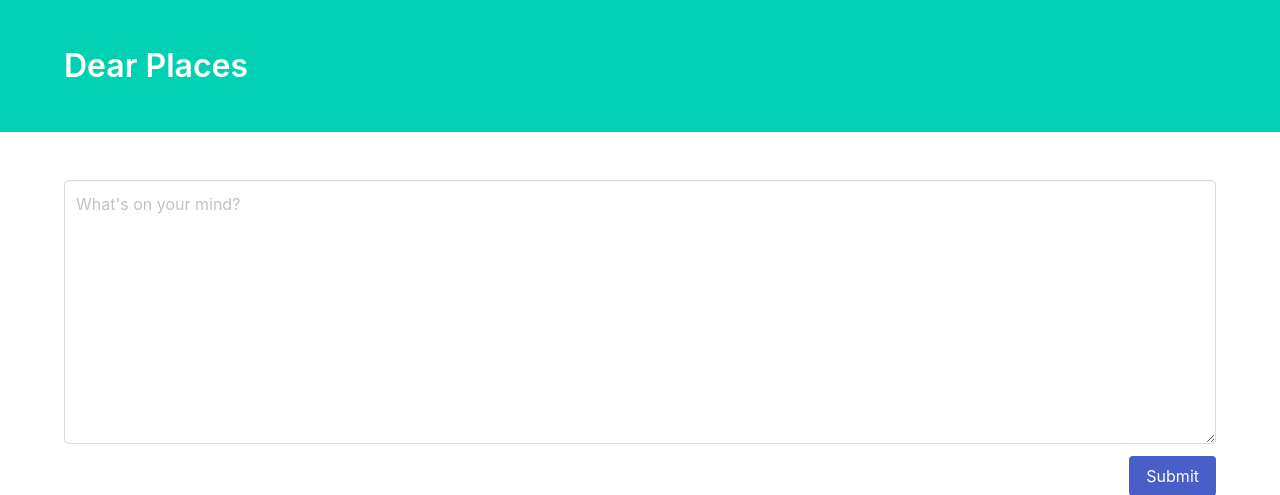
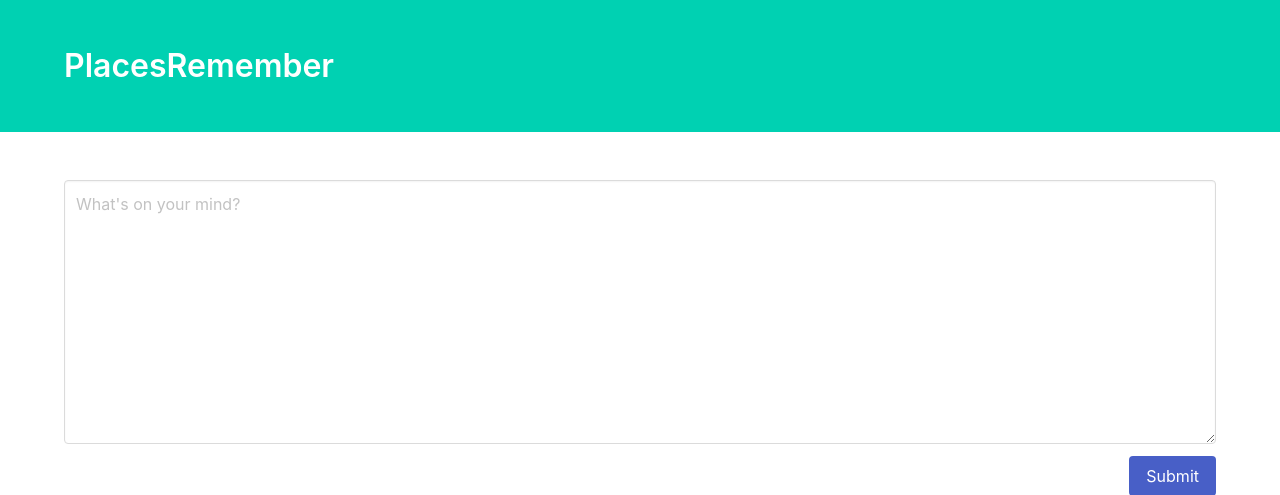
Before and after one commit to creativityzlyden/PlacesRemember, a Django app: template places/templates/places/add.html in a window 1280 px wide. Shown: the top 495 px of the page. Run offline with Django 3.2, Linux system fonts and the light colour scheme; the template is opened without the code that fills it: values that come from a table or form of the project are taken from there, others are empty; parts of the project's set-up code (start-up, migrations or seed data) failed here and were passed over; some libraries are stand-ins or nearby versions.

Commit message:
fix html

```diff
--- a/places/templates/places/add.html
+++ b/places/templates/places/add.html
@@ -5,7 +5,7 @@
     <meta charset="UTF-8">
     <meta name="viewport" content="width=device-width, initial-scale=1.0">
     <meta http-equiv="X-UA-Compatible" content="ie=edge">
-    <title>Dear Diary</title>
+    <title>PlacesRemember</title>
     <link rel="stylesheet" href="https://cdnjs.cloudflare.com/ajax/libs/bulma/0.6.2/css/bulma.min.css" />
 </head>
 
@@ -14,7 +14,7 @@
         <div class="hero-body">
             <div class="container">
                 <h1 class="title">
-                    Dear Places
+                    PlacesRemember
                 </h1>
             </div>
         </div>
--- a/places/templates/places/index.html
+++ b/places/templates/places/index.html
@@ -5,7 +5,7 @@
     <meta charset="UTF-8">
     <meta name="viewport" content="width=device-width, initial-scale=1.0">
     <meta http-equiv="X-UA-Compatible" content="ie=edge">
-    <title>Dear Diary</title>
+    <title>PlacesRemember</title>
     <link rel="stylesheet" href="https://cdnjs.cloudflare.com/ajax/libs/bulma/0.6.2/css/bulma.min.css" />
 </head>
 
@@ -14,7 +14,7 @@
         <div class="hero-body">
             <div class="container">
                 <h1 class="title">
-                    Dear Diary
+                    PlacesRemember
                 </h1>
             </div>
         </div>
```
Also changed, not shown: README.md.
